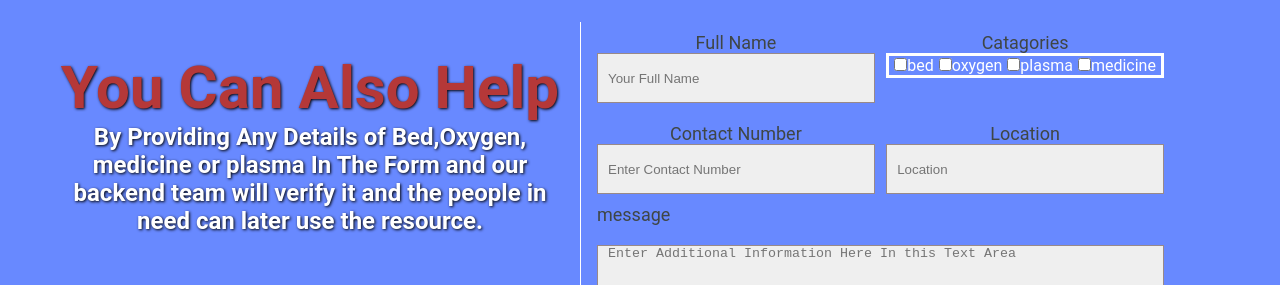
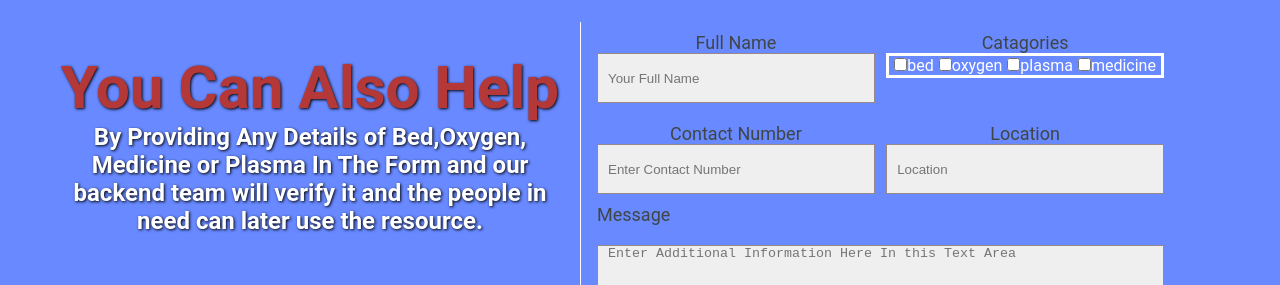
Before and after one commit to owaiswani48/covidDetection, a React (Create React App) app: page / in a window 1280 px wide. Shown: the part 860-1145 px from the top of the page. Built offline with nearby package versions, Linux system fonts and the light colour scheme; no server answers; the HTML template or start-up script is replaced by a standard one.

Commit message:
Update provide-data.js

```diff
--- a/src/components/layout/provide-data.js
+++ b/src/components/layout/provide-data.js
@@ -106,7 +106,7 @@ const {value , name} = e.target
         <div className="submit-details">
             <div className="submit-details__title">
                 <span className="submit-details__heading"> You Can Also Help</span><br />
-                <span className="submit-details__desc">By Providing Any Details of Bed,Oxygen, medicine or plasma In The Form  and our backend team will verify it  and the people in need can later use the resource.  </span>
+                <span className="submit-details__desc">By Providing Any Details of Bed,Oxygen, Medicine or Plasma In The Form  and our backend team will verify it  and the people in need can later use the resource.  </span>
             </div>
             <div className="submit-details__form">
                 <form className="submit-details__form-sec" onSubmit={handleSubmit} >
@@ -147,7 +147,7 @@ const {value , name} = e.target
                     </div>
 
                     <div className="submit-details__row">
-                    <span className="submit-details__label">message</span>
+                    <span className="submit-details__label">Message</span>
                         <textarea className="submit-details__input-field" placeholder="Enter Additional Information Here In this Text Area" id="textAreaForm" name="msg" rows="10" cols="50" value={msg} onChange={handleChange}>
                     </textarea>
 
```
